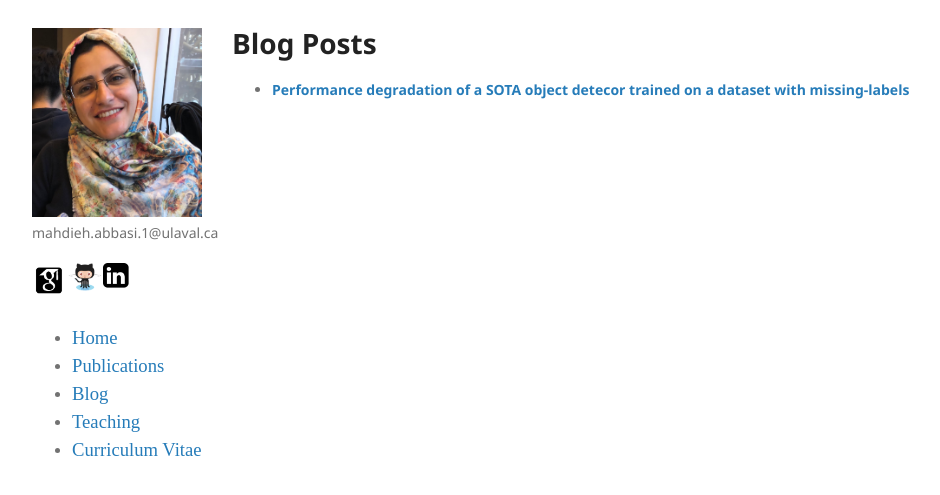
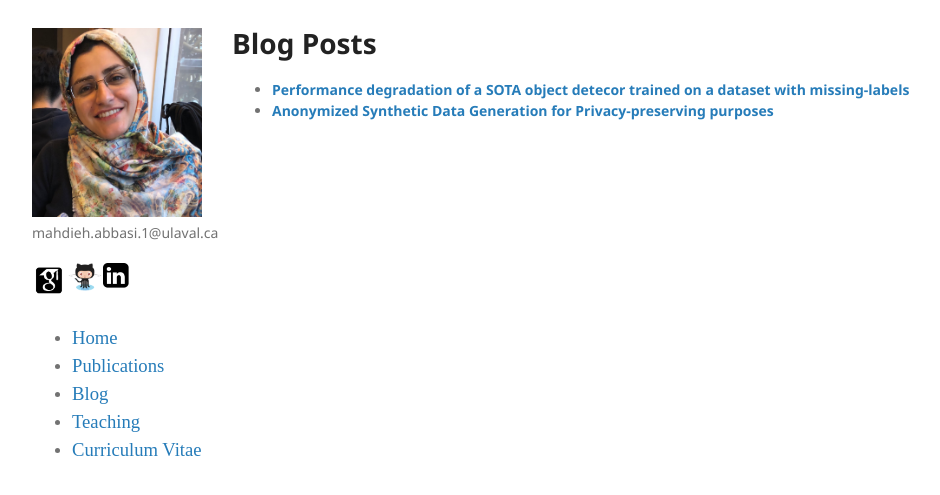
Before and after one commit to mahdaneh/mahdaneh.github.io, a Jekyll site: the page built from Blog.html, in a window 1280 px wide. Shown: the top 495 px of the page, without its empty margins (158-1098 px from the left). Built offline with Jekyll 4.4.1, drawn with Linux system fonts in a browser that asks for light colours.

Commit message:
Update Blog.html

```diff
--- a/Blog.html
+++ b/Blog.html
@@ -11,6 +11,10 @@ layout: default
 <ul>
   <li>
 <a href="/Blogs/Object_Detector.html"> <span style="font-weight: bold">Performance degradation of a SOTA object detecor trained on a dataset with missing-labels</a>
+
+  </li>
+    <li>
+      <a href="/Blogs/Data_anonymization_privacy.html"><b>Anonymized Synthetic Data Generation for Privacy-preserving purposes</b></a>
   </li>
 </ul>
   </section>
```
